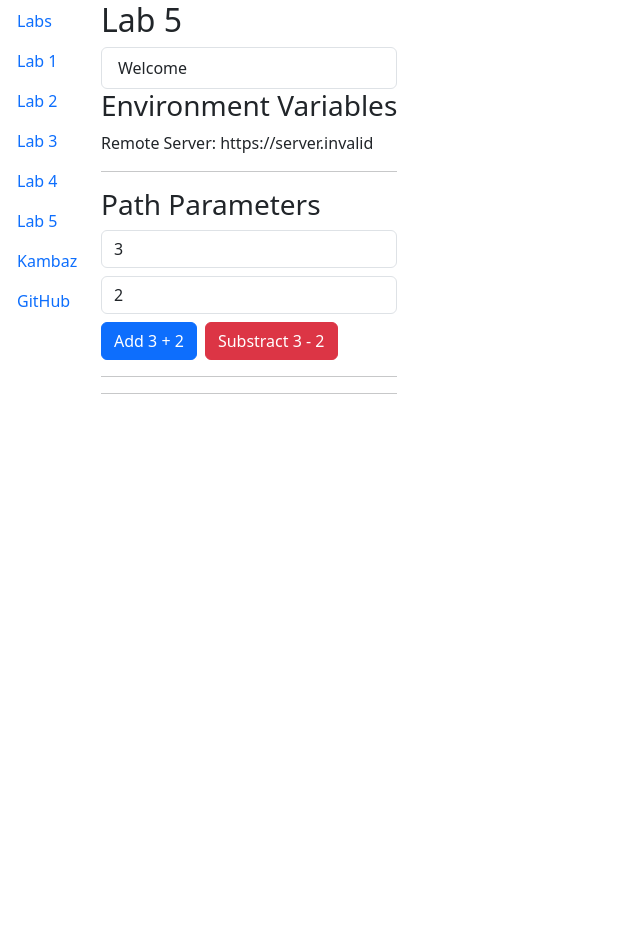
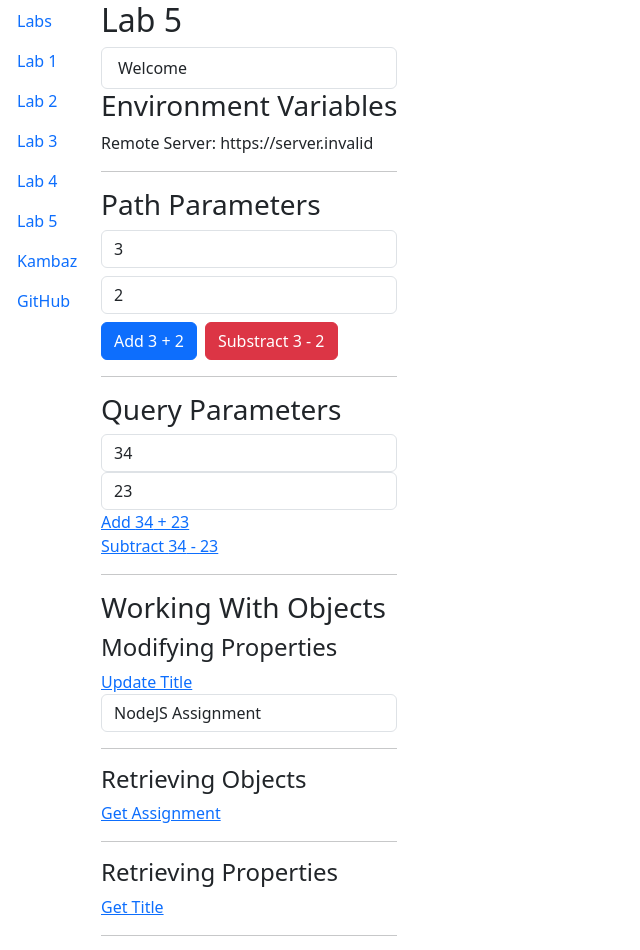
Before and after one commit to ShamyaHaria/kambaz-next-js, a Next.js app: page /Labs/Lab5 in a window 1280 px wide. Shown: the top 950 px of the page, without its empty margins (0-640 px from the left). Before the commit the page ends 800 px from the top, so only its background shows below. Built offline with nearby package versions, Linux system fonts and the light colour scheme; no server answers.

Commit message:
Assignment 5

```diff
--- a/app/Labs/Lab5/QueryParameters.tsx
+++ b/app/Labs/Lab5/QueryParameters.tsx
@@ -1,16 +1,27 @@
+'use client';
+import { useState } from "react";
+import { FormControl } from "react-bootstrap";
+
+const HTTP_SERVER = process.env.NEXT_PUBLIC_HTTP_SERVER;
+
+export default function QueryParameters() {
+  const [a, setA] = useState("34");
+  const [b, setB] = useState("23");
+
+  return (
     <div id="wd-query-parameters">
       <h3>Query Parameters</h3>
-  <input className="form-control mb-2"
-         defaultValue={a} type="number"
+
+      <FormControl defaultValue={a} type="number"
         onChange={(e) => setA(e.target.value)} />
-  <input className="form-control mb-2"
-         defaultValue={b} type="number"
+
+      <FormControl defaultValue={b} type="number"
         onChange={(e) => setB(e.target.value)} />
-  <a href={
-`${REMOTE_SERVER}/lab5/calculator?operation=add&a=${a}&b=${b}`}>
+      <a href={`${HTTP_SERVER}/lab5/calculator?operation=add&a=${a}&b=${b}`}>
         Add {a} + {b} </a>
-  <a href={
-`${REMOTE_SERVER}/lab5/calculator?operation=subtract&a=${a}&b=${b}`}>
-    Substract {a} - {b}  </a>
-  <hr />
+      <br />
+      <a href={`${HTTP_SERVER}/lab5/calculator?operation=subtract&a=${a}&b=${b}`}>
+        Subtract {a} - {b} </a>
     </div>
+  );
+}
--- /dev/null
+++ b/app/Labs/Lab5/WorkingWithObjects.tsx
@@ -0,0 +1,29 @@
+'use client';
+import React, { useState } from 'react';
+import FormControl from 'react-bootstrap/esm/FormControl';
+const HTTP_SERVER = process.env.NEXT_PUBLIC_HTTP_SERVER;
+export default function WorkingWithObjects() {
+    const [assignment, setAssignment] = useState({
+        id: 1, title: "NodeJS Assignment",
+        description: "Create a NodeJS server with ExpressJS",
+        due: "2021-10-10", completed: false, score: 0,
+    });
+    const ASSIGNMENT_API_URL = `${HTTP_SERVER}/lab5/assignment`
+    return (
+        <div id="wd-working-with-objects">
+            <h3>Working With Objects</h3>
+            <h4>Modifying Properties</h4>
+            <a href={`${ASSIGNMENT_API_URL}/title/${assignment.title}`}> Update Title </a>
+            <FormControl defaultValue={assignment.title}
+                onChange={(e) => setAssignment(
+                    { ...assignment, title: e.target.value })} />
+            <hr />
+            <h4>Retrieving Objects</h4>
+            <a href={`${HTTP_SERVER}/lab5/assignment`}>Get Assignment </a>
+            <hr />
+            <h4>Retrieving Properties</h4>
+            <a href={`${HTTP_SERVER}/lab5/assignment/title`}>Get Title</a>
+            <hr />
+        </div>
+    );
+}
--- a/app/Labs/Lab5/page.tsx
+++ b/app/Labs/Lab5/page.tsx
@@ -1,5 +1,7 @@
 import EnvironmentVariables from "./EnvironmentVariables";
 import PathParameters from "./PathParameters";
+import QueryParameters from "./QueryParameters";
+import WorkingWithObjects from "./WorkingWithObjects";
 const REMOTE_SERVER = process.env.NEXT_PUBLIC_HTTP_SERVER;
 export default function Lab5() {
     return (
@@ -13,7 +15,9 @@ export default function Lab5() {
             </div>
             <EnvironmentVariables />
             <PathParameters />
+            <QueryParameters />
             <hr />
+            <WorkingWithObjects />
         </div>
     );
 }
```
Lines whose indentation alone changed are shown as unchanged.
